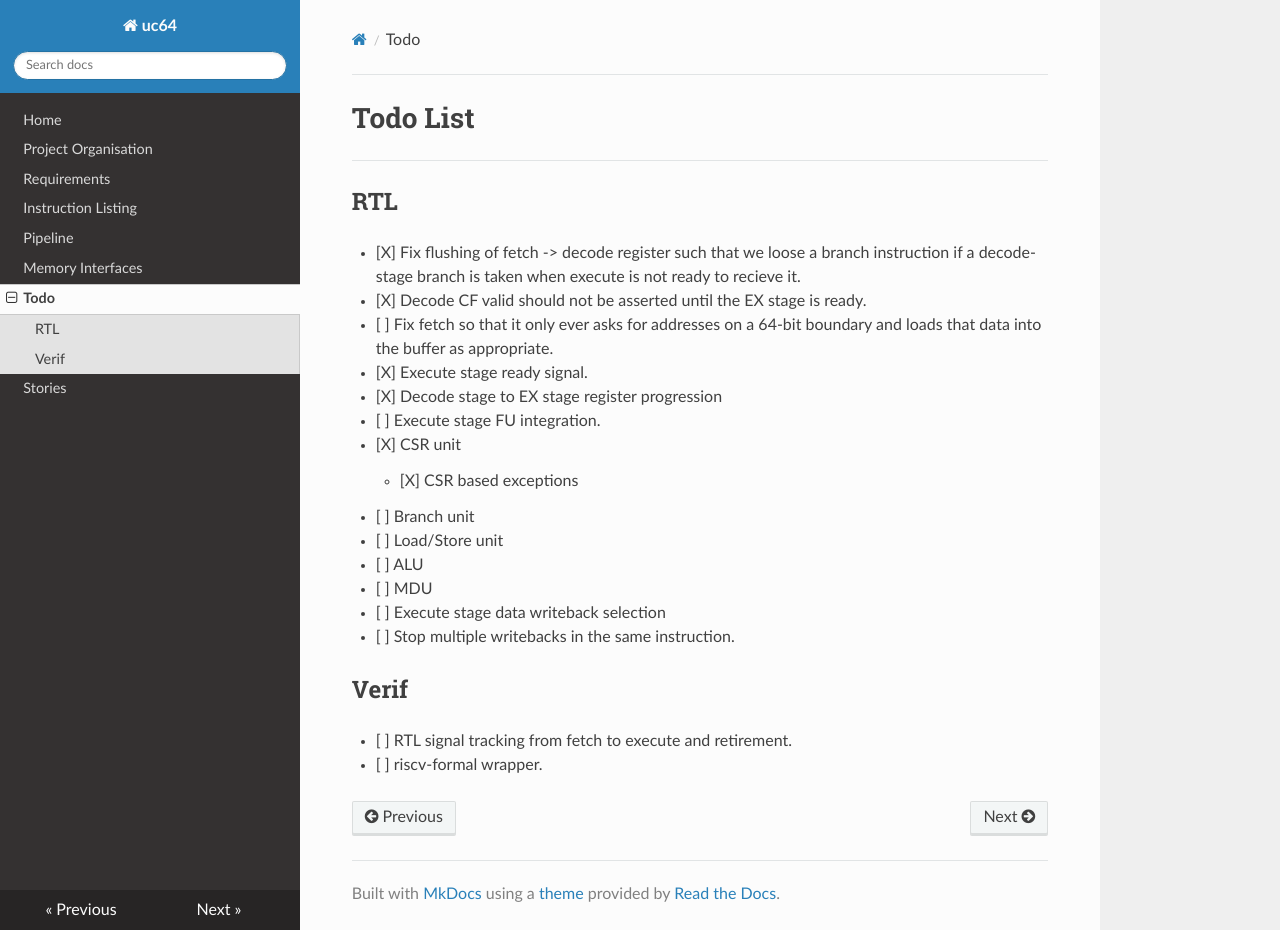
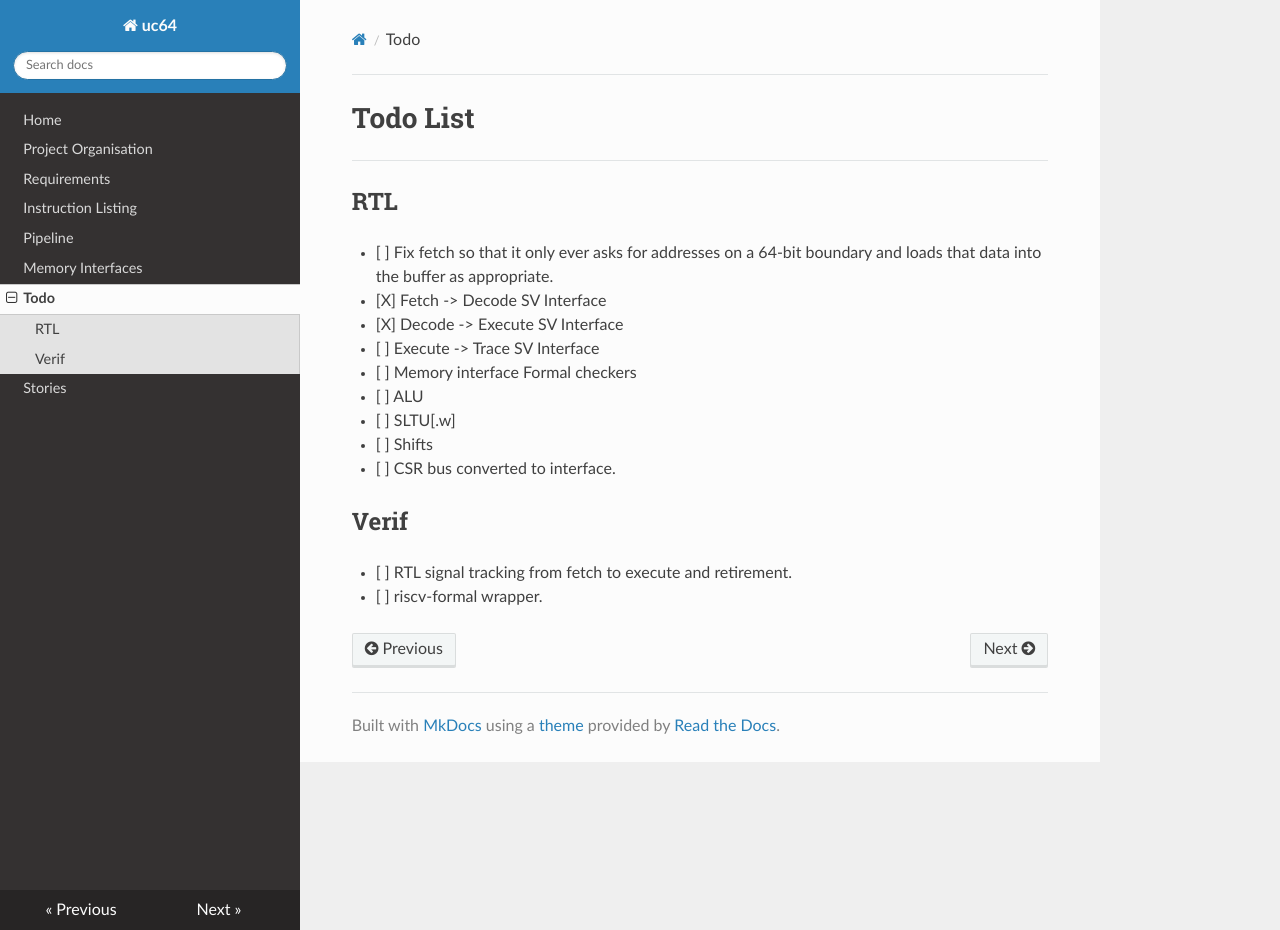
Before and after one commit to ben-marshall/croyde-riscv, an MkDocs documentation site: the page built from docs/todo.md, in a window 1280 px wide and 930 px high. Built offline with MkDocs 1.6.1, drawn with Linux system fonts in a browser that asks for light colours; nearby versions of some CDN libraries.

Commit message:
RTL: Turn Pipeline stage wires into interfaces
 On branch master
 Changes to be committed:
	modified:   docs/todo.md
	modified:   rtl/core/core_interfaces.svh
	modified:   rtl/core/core_pipe_decode.sv
	modified:   rtl/core/core_pipe_decode.svh
	modified:   rtl/core/core_pipe_exec.sv
	modified:   rtl/core/core_pipe_fetch.sv
	modified:   rtl/core/core_top.sv

```diff
--- a/docs/todo.md
+++ b/docs/todo.md
@@ -5,37 +5,24 @@
 
 ## RTL
 
-- [X] Fix flushing of fetch -> decode register such that we loose a
-      branch instruction if a decode-stage branch is taken when execute is
-      not ready to recieve it.
-
-  - [X] Decode CF valid should not be asserted until the EX stage is
-        ready.
-
 - [ ] Fix fetch so that it only ever asks for addresses on a 64-bit boundary
       and loads that data into the buffer as appropriate.
 
-- [X] Execute stage ready signal.
+- [X] Fetch -> Decode SV Interface
 
-  - [X] Decode stage to EX stage register progression
+- [X] Decode -> Execute SV Interface
 
-- [ ] Execute stage FU integration.
+- [ ] Execute -> Trace SV Interface
 
-  - [X] CSR unit
+- [ ] Memory interface Formal checkers
 
-    - [X] CSR based exceptions
+- [ ] ALU
 
-  - [ ] Branch unit
+  - [ ] SLTU[.w]
 
-  - [ ] Load/Store unit
+  - [ ] Shifts
 
-  - [ ] ALU
-
-  - [ ] MDU
-
-- [ ] Execute stage data writeback selection
-
-  - [ ] Stop multiple writebacks in the same instruction.
+- [ ] CSR bus converted to interface.
 
 ## Verif
 
```
Also changed, not shown: 6 other files.
